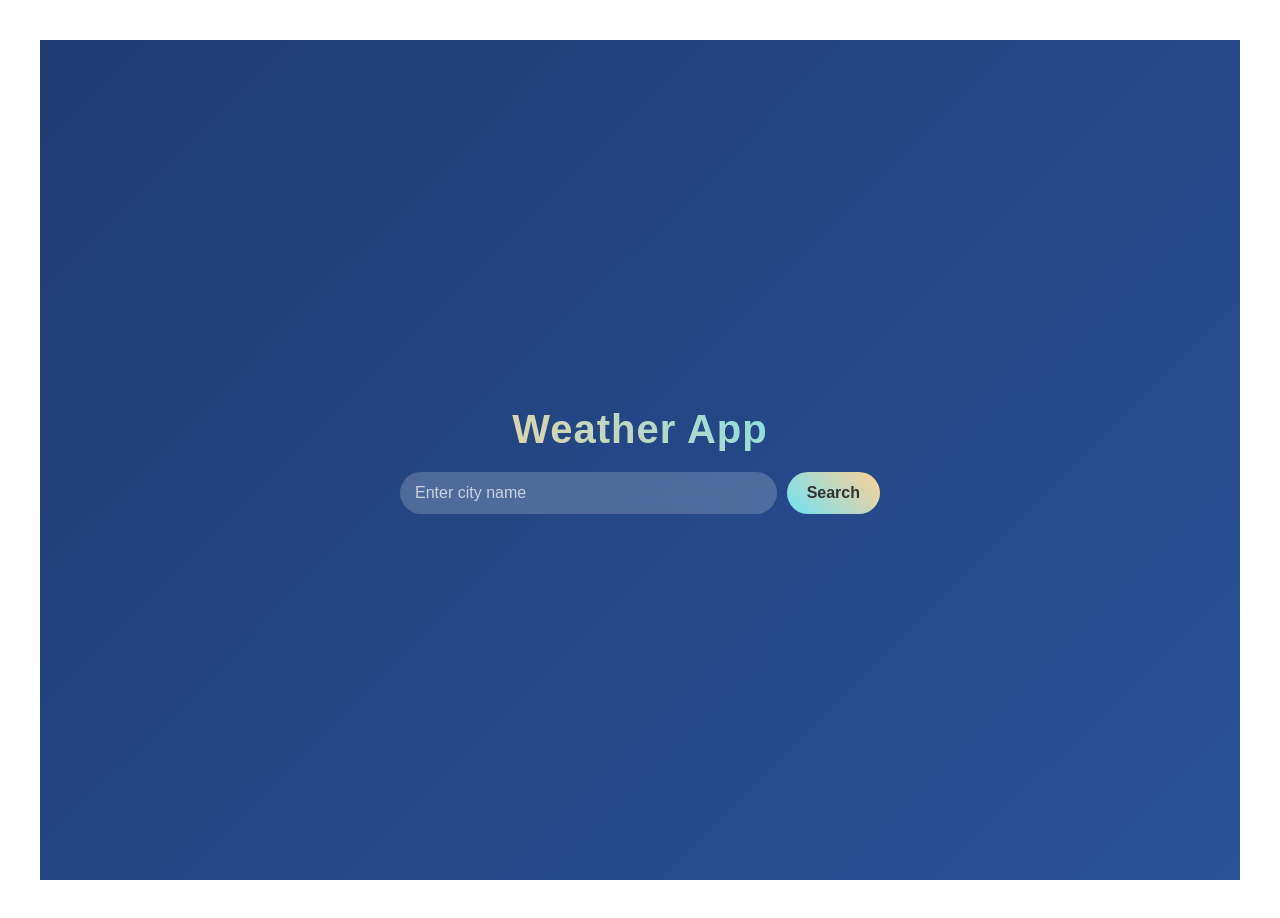
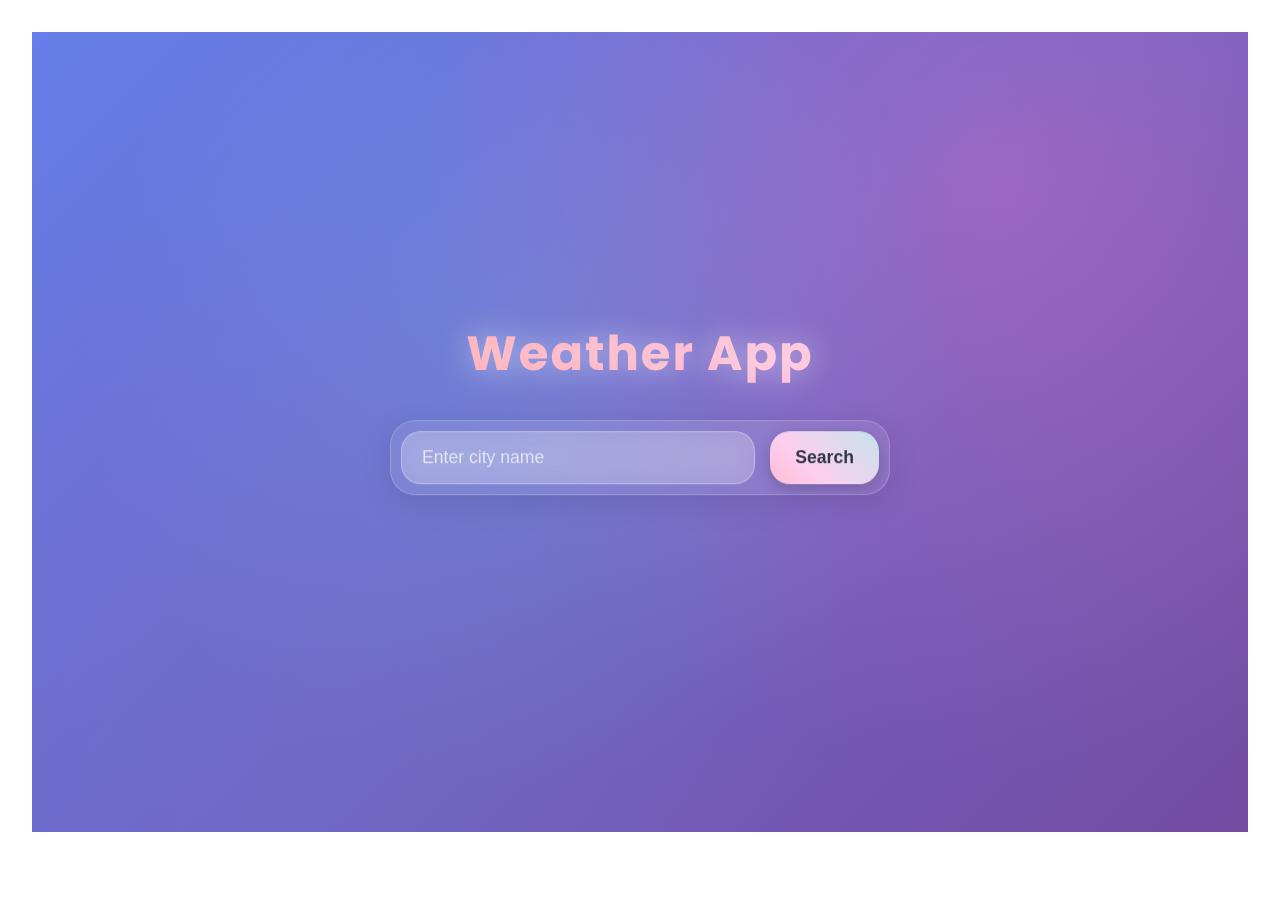
Before and after one commit to Krishna040705/CI-CD-Project-Frontend1, a React (Vite) app: page / in a window 1280 px wide. After the commit the page ends 864 px from the top, so only its background shows below. Built offline with nearby package versions, Linux system fonts and the light colour scheme.

Commit message:
update in the css

```diff
--- a/src/index.css
+++ b/src/index.css
@@ -1,75 +1,153 @@
-/* App.css */
+/* Enhanced Weather App CSS */
+@import url('https://fonts.googleapis.com/css2?family=Poppins:wght@300;400;500;600;700&display=swap');
+
+* {
+  margin: 0;
+  padding: 0;
+  box-sizing: border-box;
+}
+
+body {
+  overflow-x: hidden;
+}
 
 .app-container {
   min-height: 100vh;
   display: flex;
   justify-content: center;
   align-items: center;
-  background: linear-gradient(135deg, #1e3c72, #2a5298);
+  background: linear-gradient(135deg, #667eea 0%, #764ba2 100%);
+  position: relative;
   font-family: 'Poppins', sans-serif;
   color: #fff;
   padding: 20px;
 }
 
+.app-container::before {
+  content: '';
+  position: absolute;
+  top: 0;
+  left: 0;
+  right: 0;
+  bottom: 0;
+  background:
+    radial-gradient(circle at 20% 80%, rgba(120, 119, 198, 0.3) 0%, transparent 50%),
+    radial-gradient(circle at 80% 20%, rgba(255, 119, 198, 0.3) 0%, transparent 50%),
+    radial-gradient(circle at 40% 40%, rgba(120, 219, 255, 0.2) 0%, transparent 50%);
+  pointer-events: none;
+}
+
 .weather-section {
   width: 100%;
-  max-width: 480px;
+  max-width: 500px;
   text-align: center;
+  animation: float 3s ease-in-out infinite;
+  z-index: 1;
+  position: relative;
 }
 
 .weather-section h1 {
-  font-size: 2.5rem;
-  margin-bottom: 20px;
-  font-weight: 600;
-  letter-spacing: 1px;
-  background: linear-gradient(45deg, #ffd194, #70e1f5);
+  font-size: 3rem;
+  margin-bottom: 30px;
+  font-weight: 700;
+  letter-spacing: 2px;
+  background: linear-gradient(45deg, #ff9a9e, #fecfef, #fecfef, #a8edea);
+  background-size: 400% 400%;
   -webkit-background-clip: text;
+  background-clip: text;
   -webkit-text-fill-color: transparent;
+  animation: gradientShift 4s ease-in-out infinite;
+  text-shadow: 0 0 30px rgba(255, 255, 255, 0.5);
+  position: relative;
 }
 
 .search-bar {
   display: flex;
   justify-content: center;
-  gap: 10px;
-  margin-bottom: 25px;
+  gap: 15px;
+  margin-bottom: 35px;
+  padding: 10px;
+  background: rgba(255, 255, 255, 0.1);
+  border-radius: 25px;
+  backdrop-filter: blur(15px);
+  border: 1px solid rgba(255, 255, 255, 0.2);
+  box-shadow: 0 8px 32px rgba(0, 0, 0, 0.1);
+  transition: all 0.3s ease;
+}
+
+.search-bar:hover {
+  background: rgba(255, 255, 255, 0.15);
+  transform: translateY(-2px);
+  box-shadow: 0 12px 40px rgba(0, 0, 0, 0.2);
 }
 
 .search-bar input {
   flex: 1;
-  padding: 12px 15px;
-  border-radius: 30px;
-  border: none;
+  padding: 15px 20px;
+  border-radius: 20px;
+  border: 1px solid rgba(255, 255, 255, 0.3);
   outline: none;
-  font-size: 1rem;
+  font-size: 1.1rem;
   background: rgba(255, 255, 255, 0.2);
   color: #fff;
-  backdrop-filter: blur(6px);
-  transition: 0.3s ease-in-out;
+  backdrop-filter: blur(10px);
+  transition: all 0.3s ease;
+  font-weight: 500;
 }
 
 .search-bar input::placeholder {
   color: rgba(255, 255, 255, 0.7);
+  font-weight: 400;
 }
 
 .search-bar input:focus {
-  background: rgba(255, 255, 255, 0.3);
+  background: rgba(255, 255, 255, 0.25);
+  border-color: rgba(255, 255, 255, 0.5);
+  transform: scale(1.02);
+  box-shadow: 0 0 20px rgba(255, 255, 255, 0.3);
 }
 
 .search-bar button {
-  padding: 12px 20px;
-  border-radius: 30px;
+  padding: 15px 25px;
+  border-radius: 20px;
   border: none;
-  font-size: 1rem;
+  font-size: 1.1rem;
   font-weight: 600;
-  background: linear-gradient(45deg, #70e1f5, #ffd194);
-  color: #333;
+  background: linear-gradient(45deg, #ff9a9e, #fecfef, #a8edea, #fed6e3);
+  background-size: 300% 300%;
+  color: #2d3748;
   cursor: pointer;
-  transition: transform 0.2s ease, box-shadow 0.3s ease;
+  transition: all 0.3s ease;
+  box-shadow: 0 4px 15px rgba(0, 0, 0, 0.2);
+  position: relative;
+  overflow: hidden;
+}
+
+.search-bar button::before {
+  content: '';
+  position: absolute;
+  top: 0;
+  left: -100%;
+  width: 100%;
+  height: 100%;
+  background: linear-gradient(90deg, transparent, rgba(255, 255, 255, 0.3), transparent);
+  transition: left 0.6s;
 }
 
 .search-bar button:hover {
-  transform: translateY(-2px);
-  box-shadow: 0px 4px 12px rgba(255, 255, 255, 0.3);
+  transform: translateY(-3px) scale(1.05);
+  box-shadow: 0 8px 25px rgba(0, 0, 0, 0.3);
+  animation: gradientShift 2s ease infinite;
+}
+
+.search-bar button:hover::before {
+  left: 100%;
+}
+
+.search-bar button:disabled {
+  opacity: 0.7;
+  cursor: not-allowed;
+  transform: none;
 }
 
 .error-message {
@@ -81,33 +159,64 @@
 
 .weather-card {
   background: rgba(255, 255, 255, 0.15);
-  border-radius: 20px;
-  padding: 25px;
-  backdrop-filter: blur(10px);
-  box-shadow: 0 8px 25px rgba(0, 0, 0, 0.3);
-  animation: fadeInUp 0.8s ease;
+  border-radius: 25px;
+  padding: 35px;
+  backdrop-filter: blur(20px);
+  border: 1px solid rgba(255, 255, 255, 0.2);
+  box-shadow:
+    0 15px 35px rgba(0, 0, 0, 0.3),
+    0 5px 15px rgba(0, 0, 0, 0.2),
+    inset 0 1px 0 rgba(255, 255, 255, 0.3);
+  animation: fadeInUp 0.8s ease, cardFloat 4s ease-in-out infinite;
+  position: relative;
+  overflow: hidden;
+}
+
+.weather-card::before {
+  content: '';
+  position: absolute;
+  top: -50%;
+  left: -50%;
+  width: 200%;
+  height: 200%;
+  background: radial-gradient(circle, rgba(255, 255, 255, 0.1) 0%, transparent 70%);
+  animation: shimmer 6s linear infinite;
+  pointer-events: none;
 }
 
 .weather-card h2 {
-  font-size: 2rem;
-  margin-bottom: 10px;
+  font-size: 2.2rem;
+  margin-bottom: 15px;
   font-weight: 600;
+  text-shadow: 0 2px 10px rgba(0, 0, 0, 0.3);
+  letter-spacing: 1px;
 }
 
 .weather-icon {
-  width: 90px;
-  height: 90px;
-  margin: 10px auto;
+  width: 100px;
+  height: 100px;
+  margin: 15px auto;
   display: block;
+  filter: drop-shadow(0 5px 15px rgba(0, 0, 0, 0.3));
+  transition: transform 0.3s ease;
+}
+
+.weather-icon:hover {
+  transform: scale(1.1) rotate(5deg);
 }
 
 .weather-card .temperature {
-  font-size: 3rem;
-  font-weight: bold;
-  margin: 10px 0;
-  background: linear-gradient(45deg, #ff9a9e, #fad0c4);
+  font-size: 3.5rem;
+  font-weight: 700;
+  margin: 15px 0;
+  background: linear-gradient(45deg, #ff9a9e, #fecfef, #fecfef, #a8edea);
+  background-size: 400% 400%;
   -webkit-background-clip: text;
+  background-clip: text;
   -webkit-text-fill-color: transparent;
+  animation: gradientShift 3s ease-in-out infinite;
+  text-shadow: 0 0 20px rgba(255, 255, 255, 0.5);
+  letter-spacing: 2px;
 }
 
 .weather-card .description {
@@ -120,20 +229,42 @@
 .details-grid {
   display: grid;
   grid-template-columns: repeat(2, 1fr);
-  gap: 15px;
-  margin-top: 20px;
+  gap: 20px;
+  margin-top: 25px;
 }
 
 .detail-box {
   background: rgba(255, 255, 255, 0.2);
-  padding: 12px;
-  border-radius: 12px;
-  backdrop-filter: blur(6px);
-  transition: transform 0.2s ease;
+  padding: 18px;
+  border-radius: 15px;
+  backdrop-filter: blur(10px);
+  border: 1px solid rgba(255, 255, 255, 0.3);
+  transition: all 0.3s ease;
+  box-shadow: 0 4px 15px rgba(0, 0, 0, 0.1);
+  position: relative;
+  overflow: hidden;
+}
+
+.detail-box::before {
+  content: '';
+  position: absolute;
+  top: 0;
+  left: 0;
+  right: 0;
+  height: 2px;
+  background: linear-gradient(90deg, #ff9a9e, #fecfef, #a8edea);
+  transform: scaleX(0);
+  transition: transform 0.3s ease;
 }
 
 .detail-box:hover {
-  transform: scale(1.05);
+  transform: translateY(-5px) scale(1.03);
+  background: rgba(255, 255, 255, 0.25);
+  box-shadow: 0 8px 25px rgba(0, 0, 0, 0.2);
+}
+
+.detail-box:hover::before {
+  transform: scaleX(1);
 }
 
 .detail-box span {
@@ -148,14 +279,106 @@
   margin-top: 5px;
 }
 
-/* Animation */
+/* Animations */
 @keyframes fadeInUp {
   from {
     opacity: 0;
-    transform: translateY(20px);
+    transform: translateY(30px);
   }
   to {
     opacity: 1;
     transform: translateY(0);
   }
 }
+
+@keyframes float {
+  0%, 100% {
+    transform: translateY(0px);
+  }
+  50% {
+    transform: translateY(-10px);
+  }
+}
+
+@keyframes cardFloat {
+  0%, 100% {
+    transform: translateY(0px) rotate(0deg);
+  }
+  25% {
+    transform: translateY(-5px) rotate(0.5deg);
+  }
+  75% {
+    transform: translateY(5px) rotate(-0.5deg);
+  }
+}
+
+@keyframes gradientShift {
+  0% {
+    background-position: 0% 50%;
+  }
+  50% {
+    background-position: 100% 50%;
+  }
+  100% {
+    background-position: 0% 50%;
+  }
+}
+
+@keyframes shimmer {
+  0% {
+    transform: rotate(0deg);
+  }
+  100% {
+    transform: rotate(360deg);
+  }
+}
+
+@keyframes pulse {
+  0%, 100% {
+    transform: scale(1);
+  }
+  50% {
+    transform: scale(1.05);
+  }
+}
+
+/* Responsive Design */
+@media (max-width: 768px) {
+  .weather-section h1 {
+    font-size: 2.5rem;
+  }
+
+  .weather-card .temperature {
+    font-size: 3rem;
+  }
+
+  .details-grid {
+    grid-template-columns: 1fr;
+    gap: 15px;
+  }
+
+  .search-bar {
+    flex-direction: column;
+    gap: 10px;
+  }
+}
+
+/* Error message enhancement */
+.error-message {
+  color: #ff6b7a;
+  margin-bottom: 20px;
+  font-size: 1rem;
+  font-weight: 500;
+  background: rgba(255, 107, 122, 0.1);
+  padding: 12px 20px;
+  border-radius: 15px;
+  backdrop-filter: blur(10px);
+  border: 1px solid rgba(255, 107, 122, 0.3);
+  animation: fadeInUp 0.5s ease;
+}
+
+/* Loading state enhancement */
+.search-bar button:disabled {
+  background: rgba(255, 255, 255, 0.3);
+  animation: pulse 1.5s ease-in-out infinite;
+}
```
